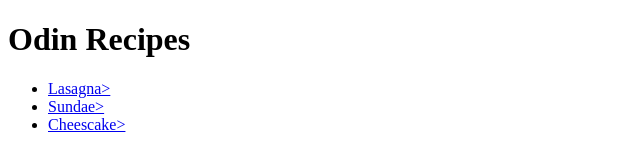
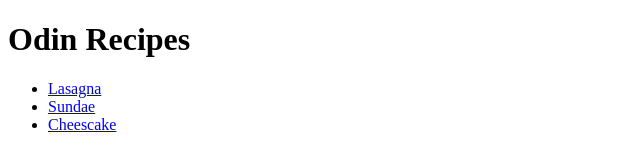
Before and after one commit to 754liam/odin-recipes, a plain HTML site: page index.html in a window 1280 px wide. Shown: the full height of the page, 0-640 px from the left. Drawn offline with Linux system fonts and the light colour scheme.

Commit message:
Fixed index.html again. Titling for each recipe just had a '>' in it.

```diff
--- a/index.html
+++ b/index.html
@@ -9,9 +9,9 @@
     <h1> Odin Recipes </h1>
     <p>
         <ul>
-        <li><a href="./recipes/lasagna.html">Lasagna></a></li>
-        <li><a href="./recipes/sundae.html">Sundae></a></li>
-        <li><a href="./recipes/cheescake.html">Cheescake></a></li>
+        <li><a href="./recipes/lasagna.html">Lasagna</a></li>
+        <li><a href="./recipes/sundae.html">Sundae</a></li>
+        <li><a href="./recipes/cheescake.html">Cheescake</a></li>
         </ul>
     </p>
 </body>
```
